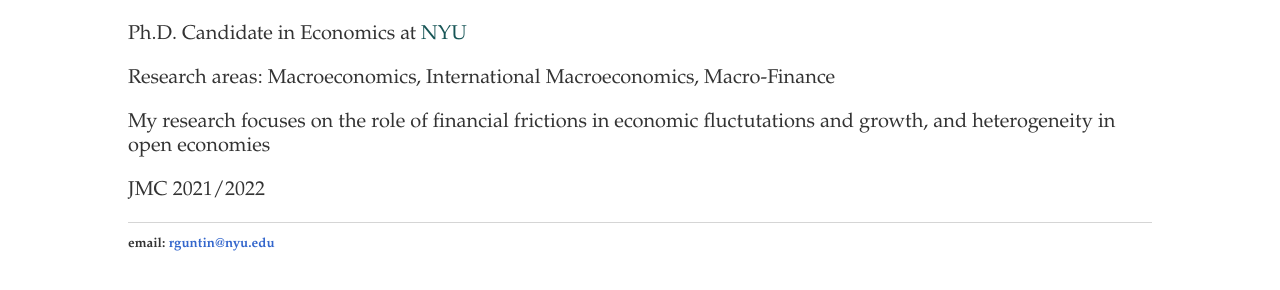
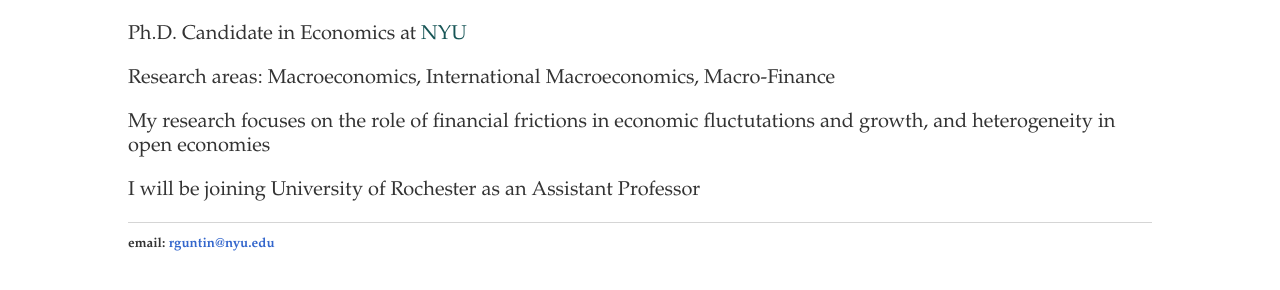
Before and after one commit to rafaguntin/rafaguntin.github.io, a Jekyll site: the page built from index.html, in a window 1280 px wide, cut to the strip 519-809 px from the top of the page. Built offline with Jekyll 4.4.1, drawn with Linux system fonts in a browser that asks for light colours.

Commit message:
Update index.html

```diff
--- a/index.html
+++ b/index.html
@@ -9,6 +9,6 @@ title: Rafael Guntin
 			<p> Ph.D. Candidate in Economics at <a style="color:#175556" href="https://as.nyu.edu/econ.html" target="_blank">NYU</a> </p>
 			<p> Research areas: Macroeconomics, International Macroeconomics, Macro-Finance</p>
 			<p> My research focuses on the role of financial frictions in economic fluctutations and growth, and heterogeneity in open economies</p>
-	                <p> JMC 2021/2022</p>
+	                <p> I will be joining University of Rochester as an Assistant Professor</p>
 		</div>
 		<div class="blurb">
```
